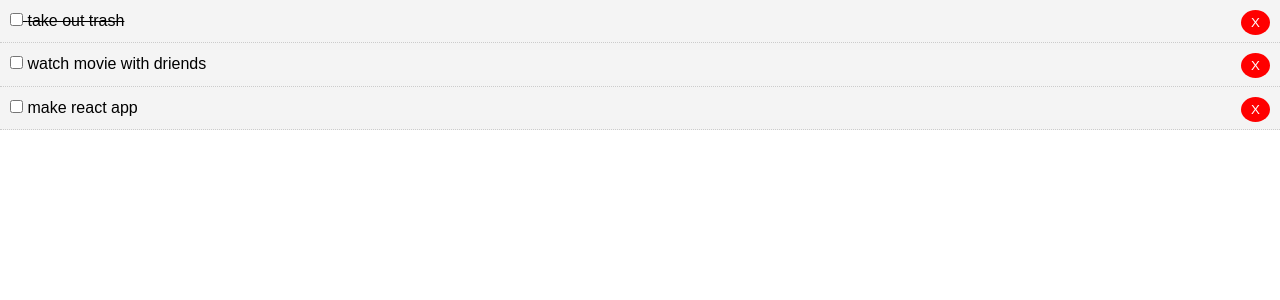
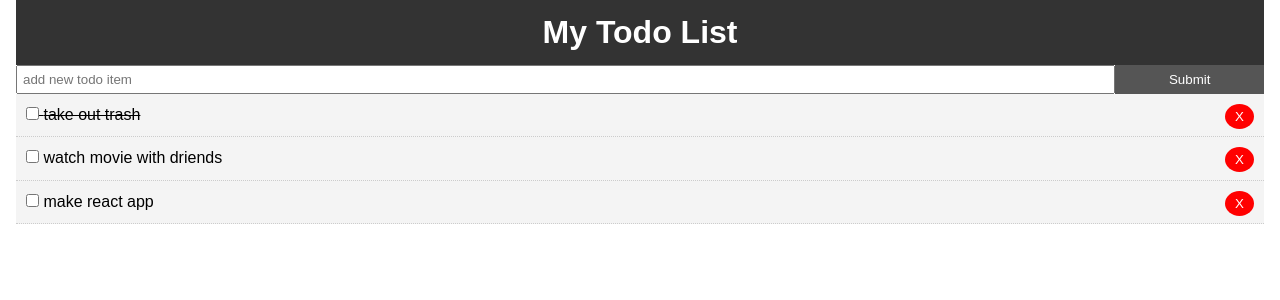
Before and after one commit to jeffau13/todo, a React (Create React App) app: page / in a window 1280 px wide. Shown: the top 300 px of the page. Built offline with nearby package versions, Linux system fonts and the light colour scheme.

Commit message:
added a component with a form for submitting new todo entry

```diff
--- a/src/App.css
+++ b/src/App.css
@@ -13,3 +13,19 @@
   color: #333;
   text-decoration: none;
 }
+
+.container {
+  padding: 0 1rem;
+}
+
+.btn {
+  display: inline-block;
+  border: none;
+  background: #555;
+  color: #fff;
+  padding: 7px 20px;
+  cursor: pointer;
+}
+.btn:hover {
+  background: #666;
+}
--- a/src/App.js
+++ b/src/App.js
@@ -1,5 +1,7 @@
 import React, { Component } from 'react';
 import Todos from './components/Todos';
+import Header from './components/layout/Header';
+import AddTodo from './components/AddTodo';
 import './App.css';
 
 class App extends Component {
@@ -31,11 +33,15 @@
   render() {
     return (
       <div className="App">
-        <Todos
-          todos={this.state.todos}
-          markComplete={this.markComplete}
-          delTodo={this.delTodo}
-        />
+        <div className="container">
+          <Header />
+          <AddTodo />
+          <Todos
+            todos={this.state.todos}
+            markComplete={this.markComplete}
+            delTodo={this.delTodo}
+          />
+        </div>
       </div>
     );
   }
--- /dev/null
+++ b/src/components/AddTodo.js
@@ -0,0 +1,30 @@
+import React, { Component } from 'react';
+
+export default class AddTodo extends Component {
+  state = {
+    title: ''
+  };
+  updateTitle = e => {
+    this.setState({ [e.target.name]: e.target.value });
+  };
+  render() {
+    return (
+      <form style={{ display: 'flex' }}>
+        <input
+          type="text"
+          name="title"
+          placeholder="add new todo item"
+          style={{ flex: '10', padding: '5px' }}
+          value={this.state.title}
+          onChange={this.updateTitle}
+        />
+        <input
+          type="submit"
+          value="Submit"
+          className="btn"
+          style={{ flex: '1' }}
+        />
+      </form>
+    );
+  }
+}
```
